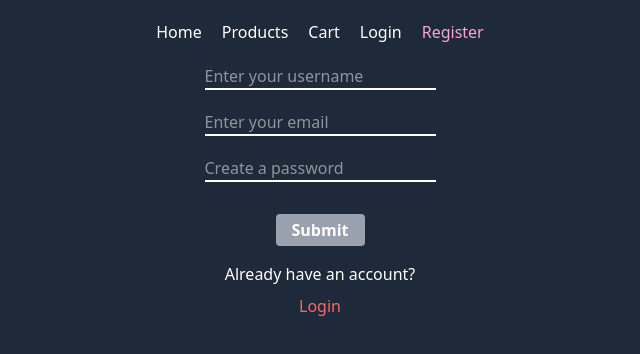
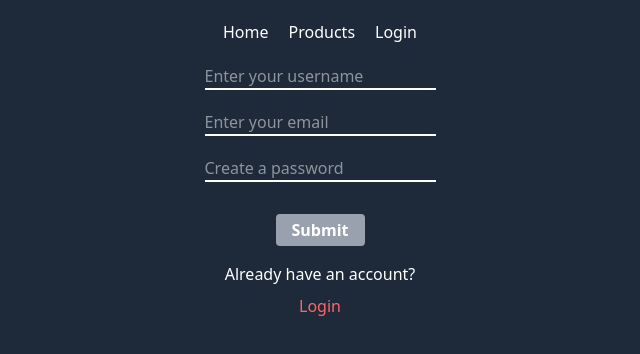
Before and after one commit to Abi-390/ReduxProject, a React app in the folder frontend/: page /register in a window 1280 px wide. Shown: the top 354 px of the page, without its empty margins (320-960 px from the left). Built offline with nearby package versions, Linux system fonts and the light colour scheme; no server answers; the HTML template or start-up script is replaced by a standard one.

Commit message:
Navbar updated

```diff
--- a/frontend/src/components/Nav.jsx
+++ b/frontend/src/components/Nav.jsx
@@ -15,24 +15,14 @@ const Nav = () => {
       >
         Products
       </NavLink>
-      <NavLink
-        className={(e) => (e.isActive ? "text-pink-300" : "text-white")}
-        to="/cart"
-      >
-        Cart
-      </NavLink>
+
       <NavLink
         className={(e) => (e.isActive ? "text-pink-300" : "text-white")}
         to="/login"
       >
         Login
       </NavLink>
-      <NavLink
-        className={(e) => (e.isActive ? "text-pink-300" : "text-white")}
-        to="/register"
-      >
-        Register
-      </NavLink>
+
     </nav>
   );
 };
--- a/frontend/src/pages/Register.jsx
+++ b/frontend/src/pages/Register.jsx
@@ -1,11 +1,18 @@
 import { nanoid } from "@reduxjs/toolkit";
 import { useForm } from "react-hook-form";
-import {Link} from 'react-router'
+import { Link, useNavigate } from "react-router";
+import { asyncRegisterUser } from "../store/actions/userActions";
+import { useDispatch } from "react-redux";
 const Register = () => {
   const { register, reset, handleSubmit } = useForm();
+  const navigate = useNavigate();
+  const dispatch = useDispatch();
   const registerHandler = (user) => {
     user.id = nanoid();
-    console.log("register data",user);
+    user.isAdmin = false;
+    console.log("register data", user);
+    dispatch(asyncRegisterUser(user));
+    navigate("/login");
   };
 
   return (
@@ -16,21 +23,28 @@ const Register = () => {
       <input
         className="border-b-2 outline-0 mb-5"
         type="text"
-        placeholder="Enter your username" {...register("username")}
+        placeholder="Enter your username"
+        {...register("username")}
       />
       <input
         className="border-b-2 outline-0 mb-5"
         type="email"
-        placeholder="Enter your email" {...register("email")}
+        placeholder="Enter your email"
+        {...register("email")}
       />
       <input
         className="border-b-2 outline-0 mb-5"
         type="password"
-        placeholder="Create a password" {...register("password")}
+        placeholder="Create a password"
+        {...register("password")}
       />
-      <button className="px-4 py-1 rounded bg-gray-400 text-white font-bold mt-3">Submit</button>
+      <button className="px-4 py-1 rounded bg-gray-400 text-white font-bold mt-3">
+        Submit
+      </button>
       <p className="mt-4">Already have an account?</p>
-      <Link className="mt-2 text-red-400" to="/login">Login</Link>
+      <Link className="mt-2 text-red-400" to="/login">
+        Login
+      </Link>
     </form>
   );
 };
--- a/frontend/src/store/actions/userActions.jsx
+++ b/frontend/src/store/actions/userActions.jsx
@@ -0,0 +1,10 @@
+import axios from "../../api/axiosconfig";
+
+export const asyncRegisterUser = (user) => async (dispatchEvent, getState) => {
+  try {
+    const res = axios.post("/users", user);
+    console.log(res);
+  } catch (error) {
+    console.log(error);
+  }
+};
```
Also changed, not shown: frontend/src/main.jsx (+4 -4 lines), frontend/src/pages/Login.jsx (+12 -7 lines), frontend/src/store/store.jsx (+4 -4 lines), 1 other file (tests, documents, lock files or other folders).
